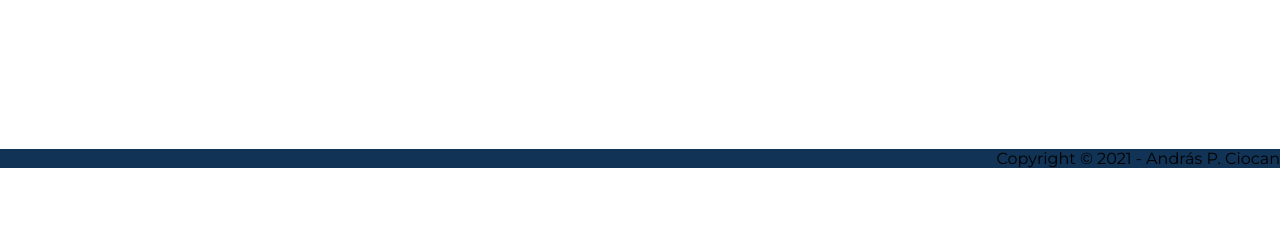
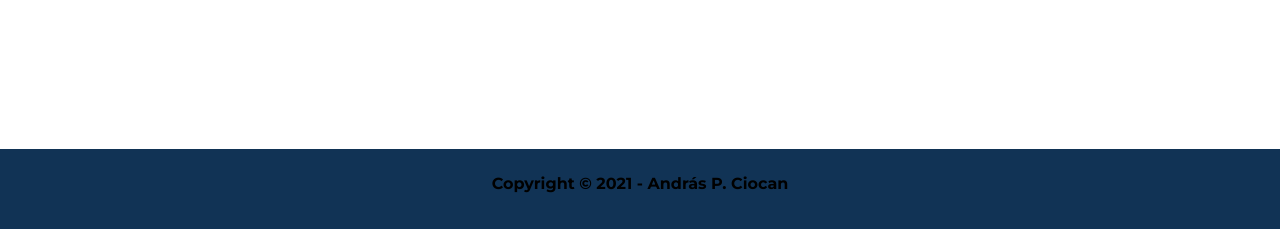
Before and after one commit to andrejmoltok/Katoteshikaari, a plain HTML site: page 5. Personal Portfolio Page/index.html in a window 1280 px wide. Shown: the part 2971-3200 px from the top of the page. Before the commit the page ends 3139 px from the top, so only its background shows below. Drawn offline with Linux system fonts and the light colour scheme.

Commit message:
Update footer in CSS

```diff
--- a/5. Personal Portfolio Page/index.css
+++ b/5. Personal Portfolio Page/index.css
@@ -214,8 +214,11 @@ a {
 }
 
 #footer {
-  text-align: right;
+  text-align: center;
   margin: auto auto;
+  height: 10vh;
+  font-weight: 600;
+  padding-top: 25px;
   background-color: rgba(17,51,85,1);
 }
 
```
